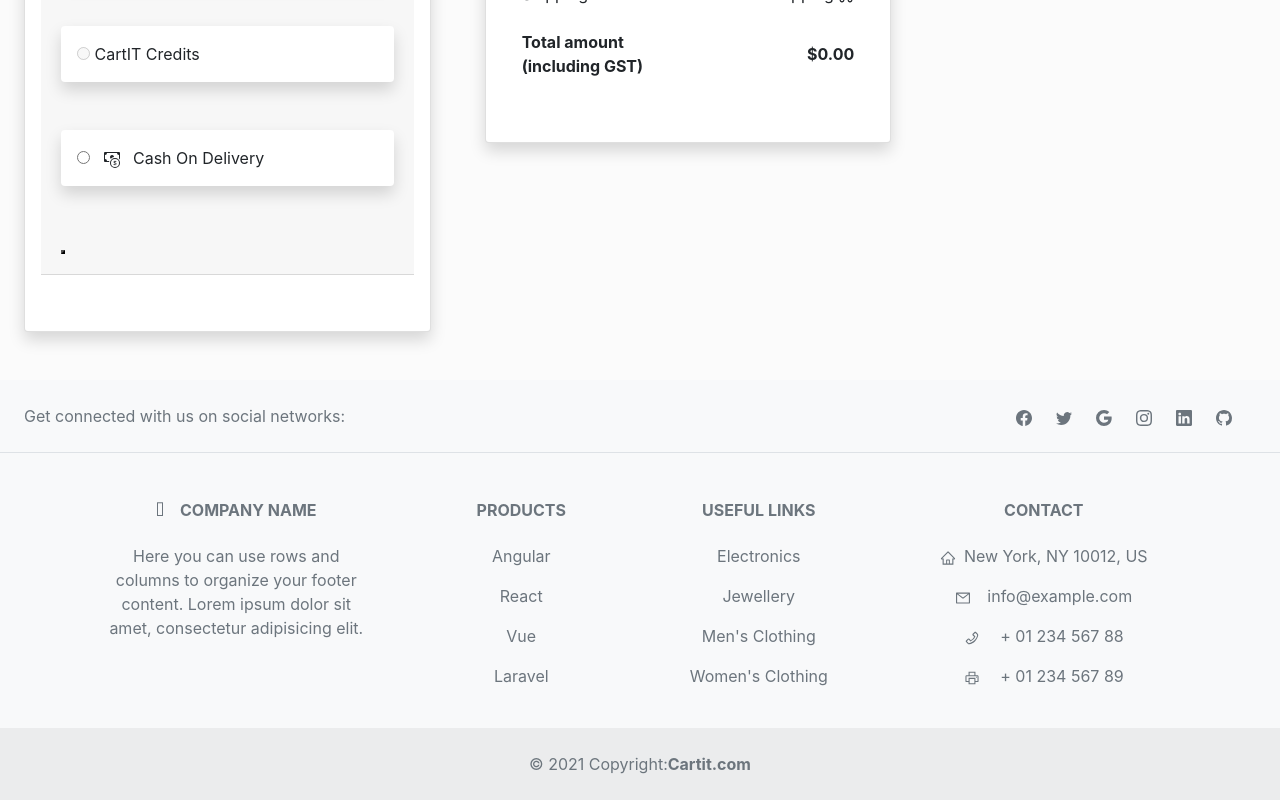
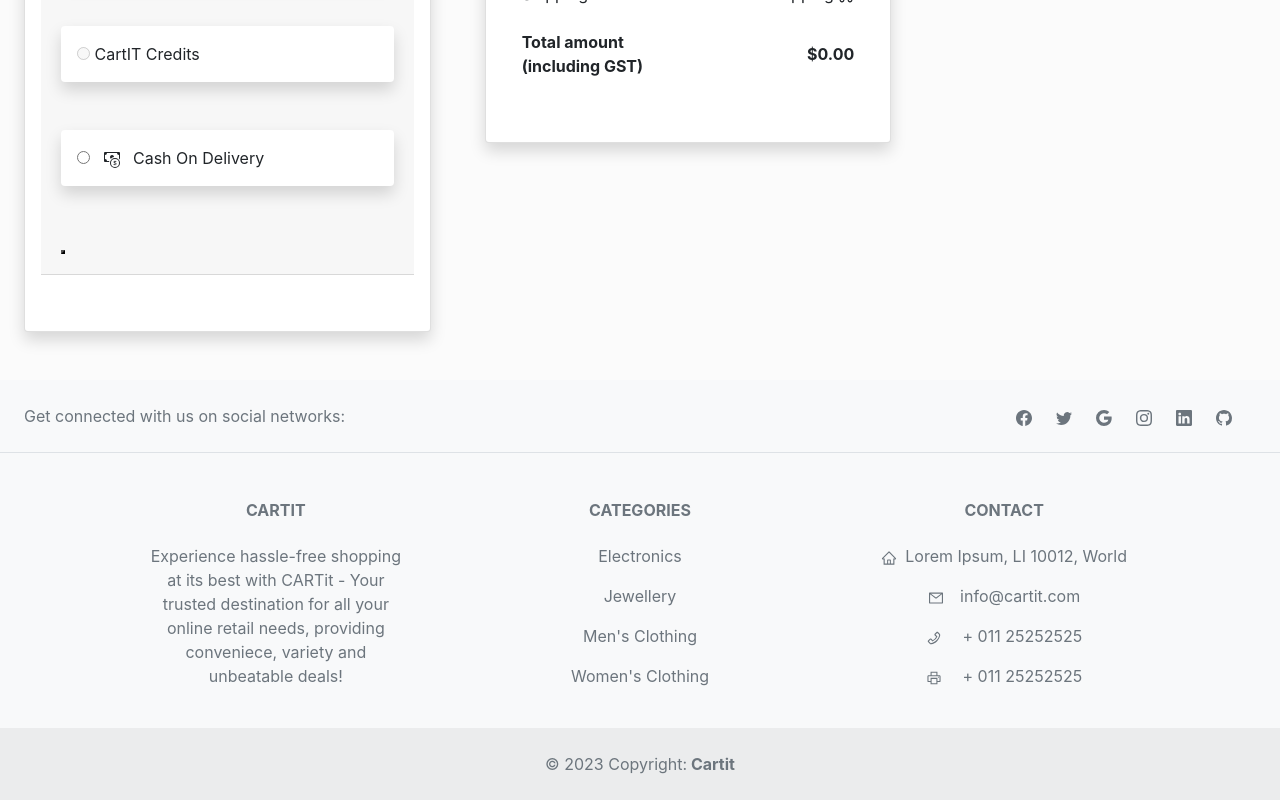
Before and after one commit to vishal-arora-2/your-store, a React (Create React App) app: page /payment in a window 1280 px wide. Shown: the part 239-1039 px from the top of the page. Built offline with nearby package versions, Linux system fonts and the light colour scheme.

Commit message:
UI Chnages

```diff
--- a/src/components/Footer/Footer.js
+++ b/src/components/Footer/Footer.js
@@ -1,128 +1,147 @@
-import React from 'react'
-import { MDBFooter, MDBContainer, MDBRow, MDBCol, MDBIcon } from 'mdb-react-ui-kit';
-import { BsFacebook, BsTwitter, BsGithub, BsInstagram, BsGoogle,BsLinkedin  } from 'react-icons/bs';
-import {AiOutlineHome , AiOutlineMail, AiOutlinePhone ,AiOutlinePrinter} from 'react-icons/ai'
+import React from "react";
+import {
+  MDBFooter,
+  MDBContainer,
+  MDBRow,
+  MDBCol,
+  MDBIcon,
+} from "mdb-react-ui-kit";
+import {
+  BsFacebook,
+  BsTwitter,
+  BsGithub,
+  BsInstagram,
+  BsGoogle,
+  BsLinkedin,
+} from "react-icons/bs";
+import {
+  AiOutlineHome,
+  AiOutlineMail,
+  AiOutlinePhone,
+  AiOutlinePrinter,
+} from "react-icons/ai";
 const Footer = () => {
   return (
-    <MDBFooter bgColor='light' className='text-center text-lg-start text-muted'>
-    <section className='d-flex justify-content-center justify-content-lg-between p-4 border-bottom'>
-      <div className='me-5 d-none d-lg-block'>
+    <MDBFooter bgColor="light" className="text-center text-lg-start text-muted">
+      <section className="d-flex justify-content-center justify-content-lg-between p-4 border-bottom">
+        <div className="me-5 d-none d-lg-block">
           <span>Get connected with us on social networks:</span>
         </div>
 
         <div>
-        <a href='' className='me-4 text-reset'>
-        <BsFacebook/>
+          <a href="" className="me-4 text-reset">
+            <BsFacebook />
           </a>
-        <a href='' className='me-4 text-reset'>
-        <BsTwitter/>
+          <a href="" className="me-4 text-reset">
+            <BsTwitter />
           </a>
-        <a href='' className='me-4 text-reset'>
-         <BsGoogle/>
+          <a href="" className="me-4 text-reset">
+            <BsGoogle />
           </a>
-        <a href='' className='me-4 text-reset'>
-        <BsInstagram/>
+          <a href="" className="me-4 text-reset">
+            <BsInstagram />
           </a>
-        <a href='' className='me-4 text-reset'>
-         <BsLinkedin/>
+          <a href="" className="me-4 text-reset">
+            <BsLinkedin />
           </a>
-        <a href='' className='me-4 text-reset'>
-          <BsGithub/>
+          <a href="" className="me-4 text-reset">
+            <BsGithub />
           </a>
         </div>
       </section>
 
-    <section className=''>
-      <MDBContainer className='text-center text-md-start mt-5'>
-        <MDBRow className='mt-3'>
-          <MDBCol md="3" lg="4" xl="3" className='mx-auto mb-4'>
-            <h6 className='text-uppercase fw-bold mb-4'>
-              <MDBIcon icon="gem" className="me-3" />
-              Company name
-            </h6>
+      <section className="">
+        <MDBContainer className="text-center text-md-start mt-5">
+          <MDBRow className="mt-3">
+            <MDBCol md="3" lg="4" xl="3" className="mx-auto mb-4">
+              <h6 className="text-uppercase fw-bold mb-4">CARTit</h6>
               <p>
-              Here you can use rows and columns to organize your footer content. Lorem ipsum dolor sit amet,
-              consectetur adipisicing elit.
+                Experience hassle-free shopping at its best with CARTit - Your
+                trusted destination for all your online retail needs, providing
+                conveniece, variety and unbeatable deals!
               </p>
             </MDBCol>
-
-          <MDBCol md="2" lg="2" xl="2" className='mx-auto mb-4'>
-            <h6 className='text-uppercase fw-bold mb-4'>Products</h6>
+            {/*
+            <MDBCol md="2" lg="2" xl="2" className="mx-auto mb-4">
+              <h6 className="text-uppercase fw-bold mb-4">Products</h6>
               <p>
-              <a href='#!' className='text-reset'>
+                <a href="#!" className="text-reset">
                   Angular
                 </a>
               </p>
               <p>
-              <a href='#!' className='text-reset'>
+                <a href="#!" className="text-reset">
                   React
                 </a>
               </p>
               <p>
-              <a href='#!' className='text-reset'>
+                <a href="#!" className="text-reset">
                   Vue
                 </a>
               </p>
               <p>
-              <a href='#!' className='text-reset'>
+                <a href="#!" className="text-reset">
                   Laravel
                 </a>
               </p>
-          </MDBCol>
+            </MDBCol> */}
 
-          <MDBCol md="3" lg="2" xl="2" className='mx-auto mb-4'>
-            <h6 className='text-uppercase fw-bold mb-4'>Useful links</h6>
+            <MDBCol md="3" lg="2" xl="2" className="mx-auto mb-4">
+              <h6 className="text-uppercase fw-bold mb-4">Categories</h6>
               <p>
-              <a href='#!' className='text-reset'>
+                <a href="#!" className="text-reset">
                   Electronics
                 </a>
               </p>
               <p>
-              <a href='#!' className='text-reset'>
+                <a href="#!" className="text-reset">
                   Jewellery
                 </a>
               </p>
               <p>
-              <a href='#!' className='text-reset'>
+                <a href="#!" className="text-reset">
                   Men's Clothing
                 </a>
               </p>
               <p>
-              <a href='#!' className='text-reset'>
+                <a href="#!" className="text-reset">
                   Women's Clothing
                 </a>
               </p>
             </MDBCol>
 
-          <MDBCol md="4" lg="3" xl="3" className='mx-auto mb-md-0 mb-4'>
-            <h6 className='text-uppercase fw-bold mb-4'>Contact</h6>
+            <MDBCol md="4" lg="3" xl="3" className="mx-auto mb-md-0 mb-4">
+              <h6 className="text-uppercase fw-bold mb-4">Contact</h6>
               <p>
                 <AiOutlineHome className="me-2" />
-              New York, NY 10012, US
+                Lorem Ipsum, LI 10012, World
               </p>
               <p>
                 <AiOutlineMail className="me-3" />
-              info@example.com
+                info@cartit.com
               </p>
               <p>
-              <AiOutlinePhone className="me-3" /> + 01 234 567 88
+                <AiOutlinePhone className="me-3" /> + 011 25252525
               </p>
               <p>
-              <AiOutlinePrinter className="me-3" /> + 01 234 567 89
+                <AiOutlinePrinter className="me-3" /> + 011 25252525
               </p>
             </MDBCol>
           </MDBRow>
         </MDBContainer>
       </section>
 
-    <div className='text-center p-4' style={{ backgroundColor: 'rgba(0, 0, 0, 0.05)' }}>
-      © 2021 Copyright:
-      <a className='text-reset fw-bold' href='https://mdbootstrap.com/'>
-        Cartit.com
+      <div
+        className="text-center p-4"
+        style={{ backgroundColor: "rgba(0, 0, 0, 0.05)" }}
+      >
+        © 2023 Copyright:
+        <a className="text-reset fw-bold" href="https://mdbootstrap.com/">
+          &nbsp;Cartit
         </a>
       </div>
     </MDBFooter>
   );
-}
+};
 
-export default Footer
+export default Footer;
```
Also changed, not shown: 1 other file (tests, documents, lock files or other folders). Lines whose indentation alone changed are shown as unchanged.
